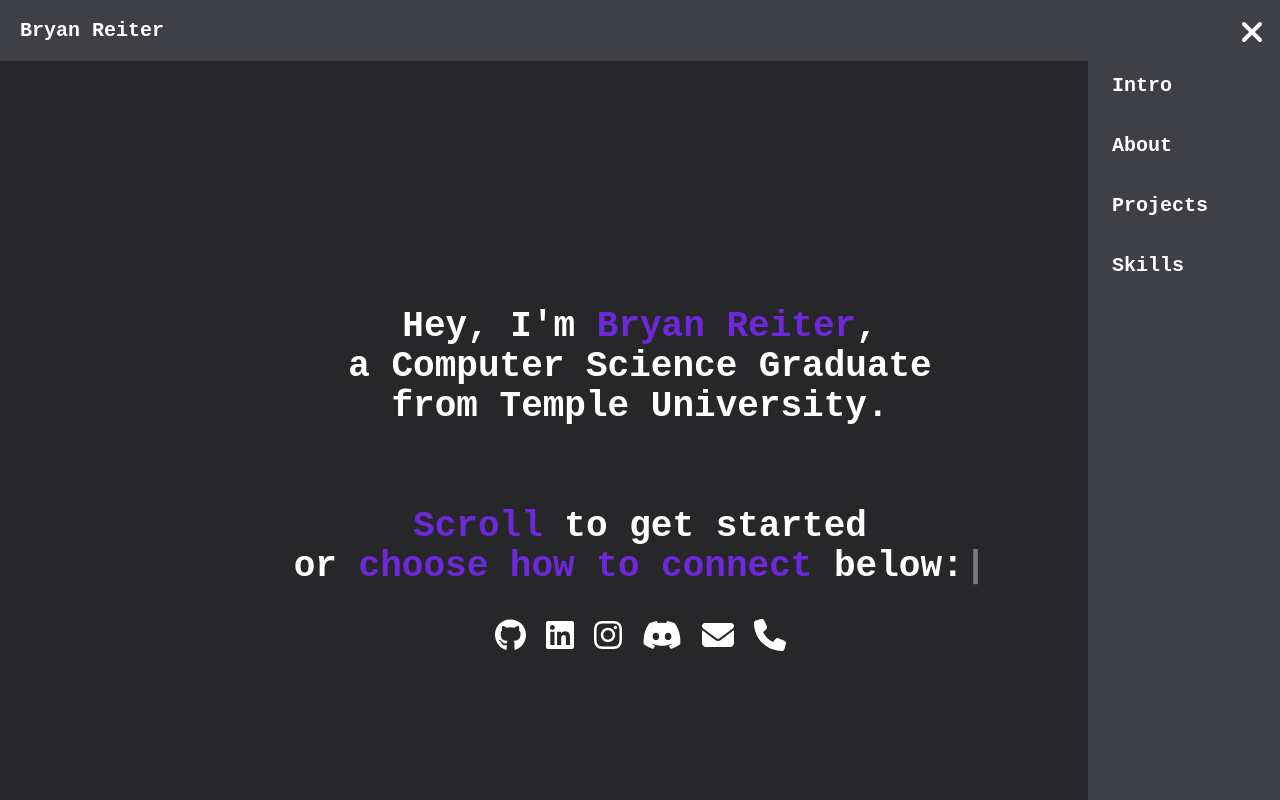
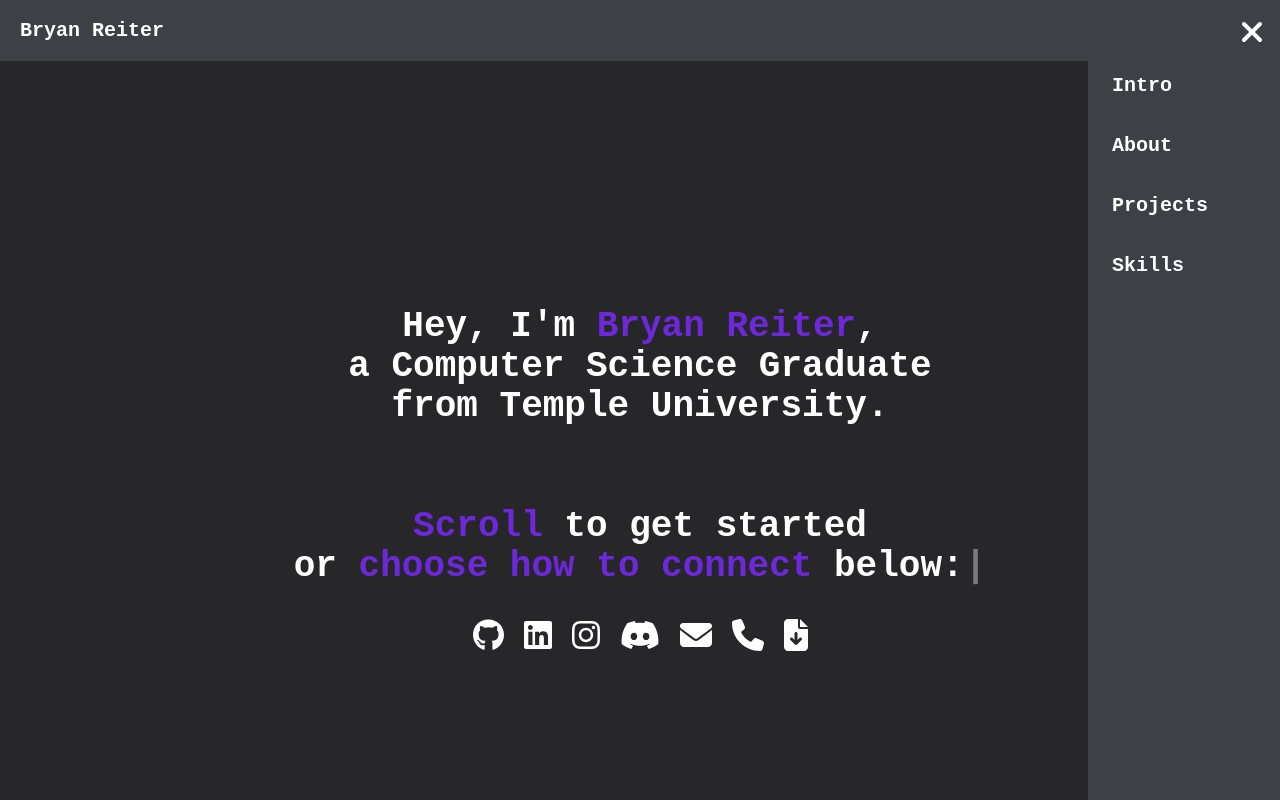
Before and after one commit to bryanreiter/personal-site, a Next.js app: page / in a window 1280 px wide. Both pictures are taken after a click on the button 1248 px from the left and 30 px from the top of the page. Shown: the top 800 px of the page. Built offline with nearby package versions, Linux system fonts and the light colour scheme.

Commit message:
added resume for download to intro

```diff
--- a/src/components/Intro.js
+++ b/src/components/Intro.js
@@ -9,6 +9,7 @@ import {
 } from "@fortawesome/free-brands-svg-icons";
 import { faEnvelope } from "@fortawesome/free-solid-svg-icons";
 import { faPhone } from "@fortawesome/free-solid-svg-icons";
+import { faFileDownload } from "@fortawesome/free-solid-svg-icons";
 
 export default function Intro() {
   const [showGithub, setShowGithub] = useState(false);
@@ -17,6 +18,7 @@ export default function Intro() {
   const [showDiscord, setShowDiscord] = useState(false);
   const [showEnvelope, setShowEnvelope] = useState(false);
   const [showPhone, setShowPhone] = useState(false);
+  const [showResume, setShowResume] = useState(false);
 
   return (
     <section
@@ -43,6 +45,7 @@ export default function Intro() {
                       setTimeout(() => setShowDiscord(true), 2000);
                       setTimeout(() => setShowEnvelope(true), 2500);
                       setTimeout(() => setShowPhone(true), 3000);
+                      setTimeout(() => setShowResume(true), 3500);
                     })
                     .start();
                 }}
@@ -121,6 +124,15 @@ export default function Intro() {
               />
             </a>
           </div>
+          <div className={`icon ${showResume ? "show" : ""}`}>
+          <a href="/Bryan-Reiter-Resume.pdf" download="Bryan-Reiter-Resume.pdf">
+              <FontAwesomeIcon
+                icon={faFileDownload}
+                size="2x"
+                className="transition duration-300 ease-in-out transform hover:scale-125 hover:text-midnightPurple"
+              />
+            </a>
+          </div>
         </div>
       </div>
     </section>
```
Also changed, not shown: 1 other file (tests, documents, lock files or other folders).
